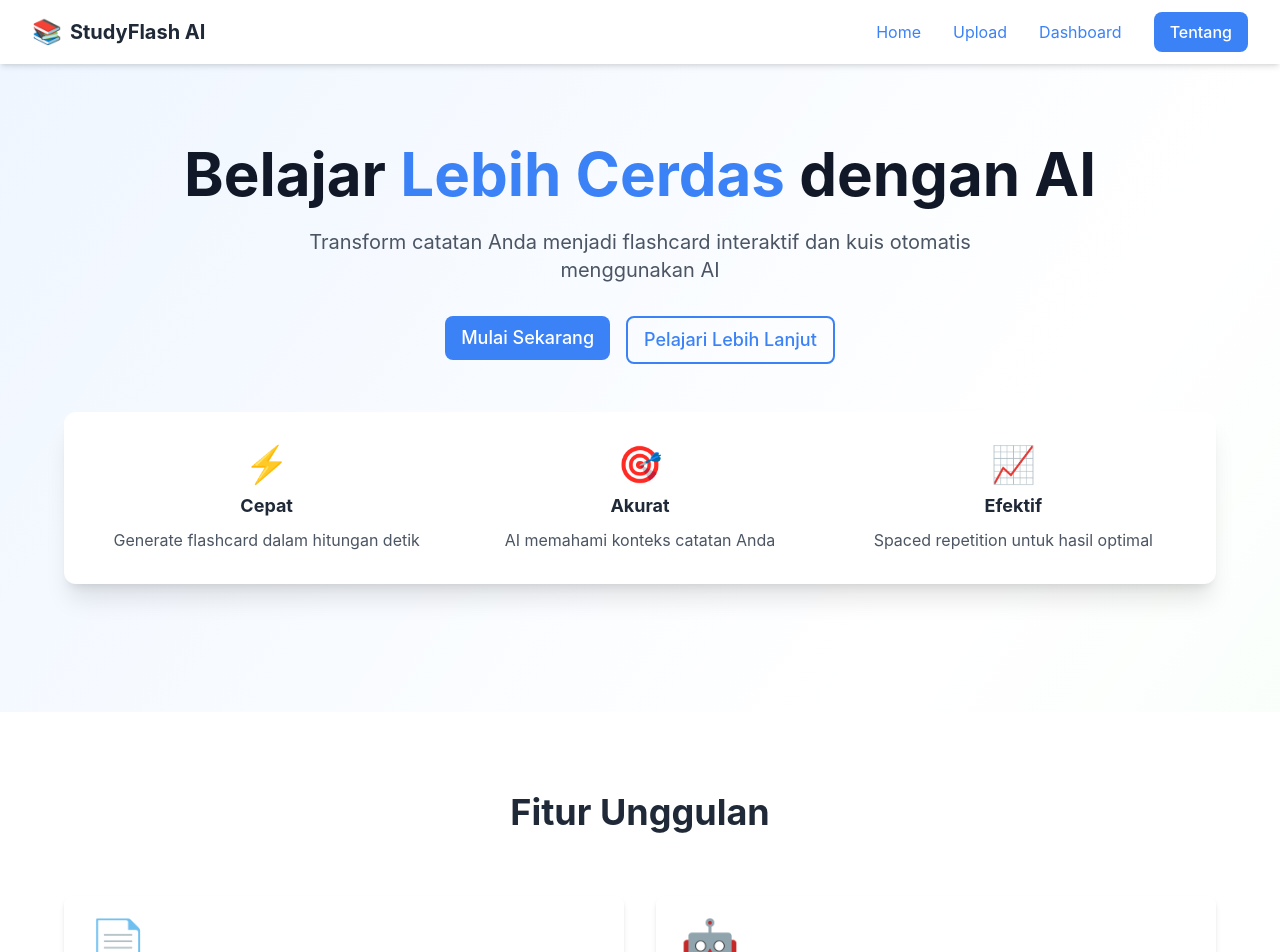
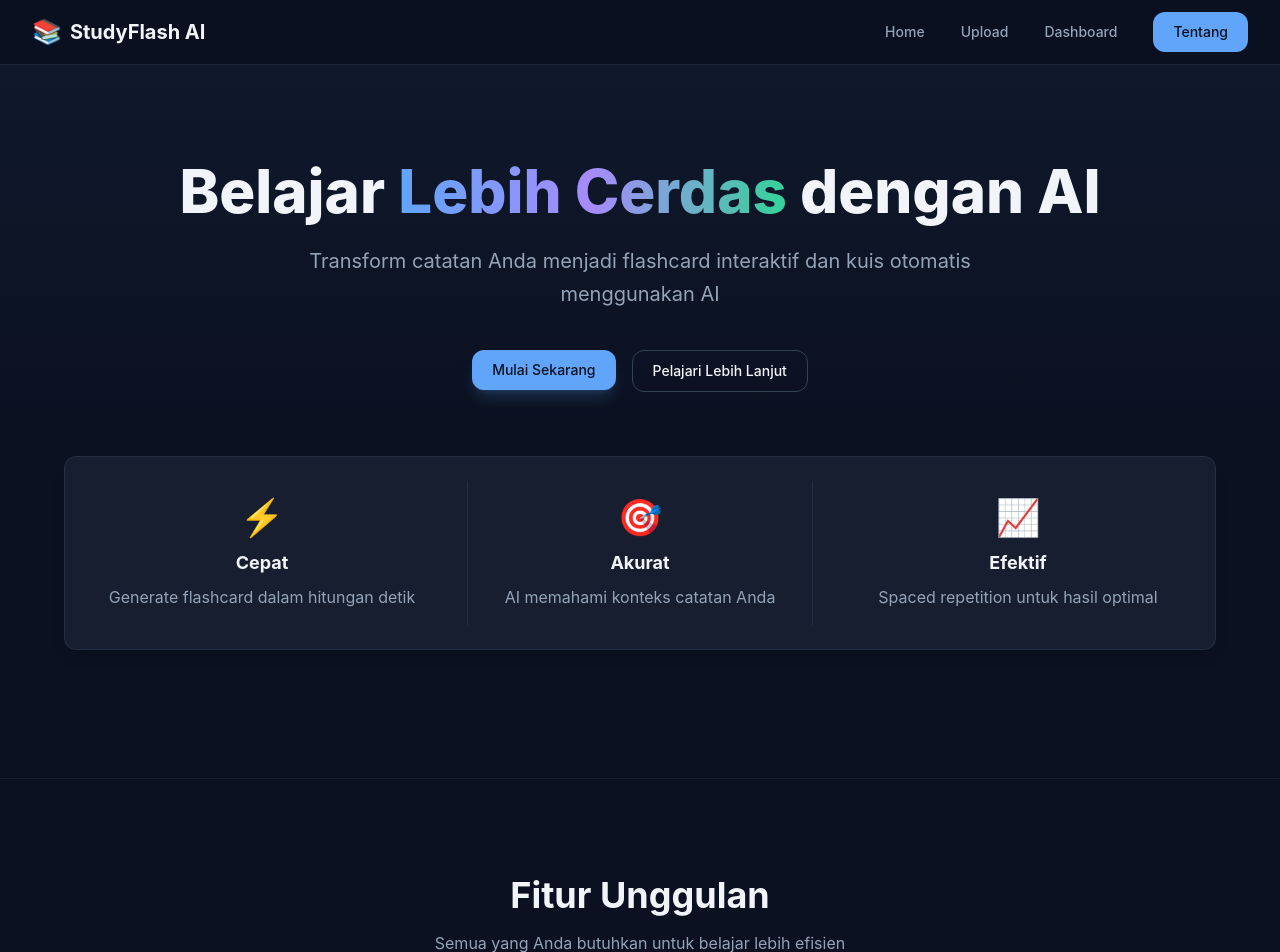
Before and after one commit to ferdi2104/TUGAS-UAS-PEMROGRAMAN-WEB, a Next.js app: page / in a window 1280 px wide. Shown: the top 952 px of the page. Built offline with nearby package versions, Linux system fonts and the light colour scheme.

Commit message:
dark mode: full dark theme di semua halaman

```diff
--- a/app/about/page.tsx
+++ b/app/about/page.tsx
@@ -21,23 +21,23 @@ export default function AboutPage() {
 
   return (
     <motion.div
-      className="min-h-screen bg-light py-12 px-4"
+      className="min-h-screen py-12 px-4"
       initial="hidden"
       animate="visible"
       variants={containerVariants}
     >
       <div className="max-w-4xl mx-auto">
         <motion.div className="mb-12" variants={itemVariants}>
-          <h1 className="text-5xl font-bold mb-4">Tentang StudyFlash AI</h1>
-          <p className="text-xl text-gray-600">
+          <h1 className="text-5xl font-bold mb-4 text-light">Tentang StudyFlash AI</h1>
+          <p className="text-xl text-muted">
             Platform SaaS revolusioner untuk pembelajaran yang lebih efisien
           </p>
         </motion.div>
 
         {/* Story Section */}
         <motion.section className="mb-16" variants={itemVariants}>
-          <h2 className="text-3xl font-bold mb-6">Cerita Kami</h2>
-          <div className="bg-white rounded-lg shadow-lg p-8 space-y-4 text-gray-700 leading-relaxed">
+            <h2 className="text-3xl font-bold mb-6 text-light">Cerita Kami</h2>
+          <div className="card space-y-4 text-muted leading-relaxed">
             <p>
               StudyFlash AI lahir dari sebuah ide sederhana: bagaimana cara membuat belajar menjadi lebih efisien dan menyenangkan?
             </p>
@@ -52,7 +52,7 @@ export default function AboutPage() {
 
         {/* Features Section */}
         <motion.section className="mb-16" variants={itemVariants}>
-          <h2 className="text-3xl font-bold mb-6">Fitur Unggulan</h2>
+          <h2 className="text-3xl font-bold mb-6 text-light">Fitur Unggulan</h2>
           <motion.div
             className="grid grid-cols-1 md:grid-cols-2 gap-6"
             variants={containerVariants}
@@ -97,7 +97,7 @@ export default function AboutPage() {
               >
                 <div className="text-4xl mb-4">{feature.icon}</div>
                 <h3 className="font-bold text-lg mb-2">{feature.title}</h3>
-                <p className="text-gray-600">{feature.desc}</p>
+                <p className="text-muted">{feature.desc}</p>
               </motion.div>
             ))}
           </motion.div>
@@ -105,9 +105,9 @@ export default function AboutPage() {
 
         {/* Tech Stack Section */}
         <motion.section className="mb-16" variants={itemVariants}>
-          <h2 className="text-3xl font-bold mb-6">Tech Stack</h2>
+          <h2 className="text-3xl font-bold mb-6 text-light">Tech Stack</h2>
           <motion.div
-            className="bg-white rounded-lg shadow-lg p-8"
+            className="card"
             variants={containerVariants}
           >
             <div className="grid grid-cols-1 md:grid-cols-2 gap-8">
@@ -138,7 +138,7 @@ export default function AboutPage() {
 
         {/* Call to Action */}
         <motion.section
-          className="bg-gradient-to-r from-primary to-secondary rounded-xl p-12 text-center text-white"
+          className="glass rounded-xl p-12 text-center"
           variants={itemVariants}
         >
           <h2 className="text-3xl font-bold mb-4">Siap Memulai?</h2>
--- a/app/layout.tsx
+++ b/app/layout.tsx
@@ -10,7 +10,7 @@ export default function RootLayout({
   children: ReactNode;
 }) {
   return (
-    <html lang="id">
+    <html lang="id" className="dark">
       <head>
         <meta charSet="utf-8" />
         <meta name="viewport" content="width=device-width, initial-scale=1" />
@@ -19,7 +19,7 @@ export default function RootLayout({
       </head>
       <body>
         <Navigation />
-        <main className="min-h-screen bg-light">
+        <main className="min-h-screen bg-dark">
           {children}
         </main>
       </body>
--- a/app/page.tsx
+++ b/app/page.tsx
@@ -26,31 +26,32 @@ export default function HomePage() {
 
   return (
     <motion.div
-      className="min-h-screen bg-gradient-to-br from-blue-50 via-white to-green-50"
+      className="min-h-screen"
       initial="hidden"
       animate="visible"
       variants={containerVariants}
     >
       {/* Hero Section */}
-      <motion.section className="pt-20 pb-32 px-4 sm:px-6 lg:px-8" variants={itemVariants}>
-        <div className="max-w-6xl mx-auto text-center">
+      <motion.section className="relative pt-24 pb-32 px-4 sm:px-6 lg:px-8 overflow-hidden" variants={itemVariants}>
+        <div className="absolute inset-0 bg-gradient-to-b from-primary/5 via-transparent to-transparent pointer-events-none" />
+        <div className="max-w-6xl mx-auto text-center relative">
           <motion.h1
-            className="text-5xl sm:text-6xl font-bold text-gray-900 mb-6"
+            className="text-5xl sm:text-6xl font-extrabold text-light mb-6 leading-tight"
             variants={itemVariants}
           >
-            Belajar <span className="text-primary">Lebih Cerdas</span> dengan AI
+            Belajar <span className="text-gradient">Lebih Cerdas</span> dengan AI
           </motion.h1>
 
           <motion.p
-            className="text-xl text-gray-600 mb-8 max-w-2xl mx-auto"
+            className="text-xl text-muted mb-10 max-w-2xl mx-auto leading-relaxed"
             variants={itemVariants}
           >
             Transform catatan Anda menjadi flashcard interaktif dan kuis otomatis menggunakan AI
           </motion.p>
 
-          <motion.div className="flex gap-4 justify-center mb-12" variants={itemVariants}>
+          <motion.div className="flex gap-4 justify-center mb-16" variants={itemVariants}>
             <Link href="/upload">
-              <button className="btn-primary text-lg px-8 py-3">
+              <button className="btn-primary text-lg px-8 py-3 shadow-lg shadow-primary/20">
                 Mulai Sekarang
               </button>
             </Link>
@@ -62,24 +63,24 @@ export default function HomePage() {
           </motion.div>
 
           <motion.div
-            className="bg-white rounded-xl shadow-xl p-8"
+            className="card !bg-surface-light/60 backdrop-blur-xl border-border/50"
             variants={itemVariants}
           >
             <div className="grid grid-cols-1 md:grid-cols-3 gap-8">
-              <div>
-                <div className="text-4xl font-bold text-primary mb-2">⚡</div>
-                <h3 className="font-bold text-lg mb-2">Cepat</h3>
-                <p className="text-gray-600">Generate flashcard dalam hitungan detik</p>
+              <div className="text-center p-4">
+                <div className="text-4xl mb-3">⚡</div>
+                <h3 className="font-bold text-lg mb-2 text-light">Cepat</h3>
+                <p className="text-muted">Generate flashcard dalam hitungan detik</p>
               </div>
-              <div>
-                <div className="text-4xl font-bold text-secondary mb-2">🎯</div>
-                <h3 className="font-bold text-lg mb-2">Akurat</h3>
-                <p className="text-gray-600">AI memahami konteks catatan Anda</p>
+              <div className="text-center p-4 border-x border-border/50">
+                <div className="text-4xl mb-3">🎯</div>
+                <h3 className="font-bold text-lg mb-2 text-light">Akurat</h3>
+                <p className="text-muted">AI memahami konteks catatan Anda</p>
               </div>
-              <div>
-                <div className="text-4xl font-bold text-warning mb-2">📈</div>
-                <h3 className="font-bold text-lg mb-2">Efektif</h3>
-                <p className="text-gray-600">Spaced repetition untuk hasil optimal</p>
+              <div className="text-center p-4">
+                <div className="text-4xl mb-3">📈</div>
+                <h3 className="font-bold text-lg mb-2 text-light">Efektif</h3>
+                <p className="text-muted">Spaced repetition untuk hasil optimal</p>
               </div>
             </div>
           </motion.div>
@@ -87,14 +88,17 @@ export default function HomePage() {
       </motion.section>
 
       {/* Features Section */}
-      <motion.section className="py-20 px-4 sm:px-6 lg:px-8 bg-white" variants={itemVariants}>
+      <motion.section className="py-24 px-4 sm:px-6 lg:px-8 border-t border-border/30" variants={itemVariants}>
         <div className="max-w-6xl mx-auto">
           <motion.h2
-            className="text-4xl font-bold text-center mb-16"
+            className="text-4xl font-bold text-center mb-4 text-light"
             variants={itemVariants}
           >
             Fitur Unggulan
           </motion.h2>
+          <motion.p className="text-center text-muted mb-16 max-w-xl mx-auto" variants={itemVariants}>
+            Semua yang Anda butuhkan untuk belajar lebih efisien
+          </motion.p>
 
           <motion.div className="grid grid-cols-1 md:grid-cols-2 gap-8" variants={containerVariants}>
             {[
@@ -131,13 +135,13 @@ export default function HomePage() {
             ].map((feature, idx) => (
               <motion.div
                 key={idx}
-                className="card"
+                className="card group"
                 variants={itemVariants}
                 whileHover={{ y: -5 }}
               >
-                <div className="text-5xl mb-4">{feature.icon}</div>
-                <h3 className="font-bold text-xl mb-3">{feature.title}</h3>
-                <p className="text-gray-600">{feature.desc}</p>
+                <div className="text-5xl mb-4 group-hover:scale-110 transition-transform duration-300">{feature.icon}</div>
+                <h3 className="font-bold text-xl mb-3 text-light group-hover:text-primary transition-colors">{feature.title}</h3>
+                <p className="text-muted leading-relaxed">{feature.desc}</p>
               </motion.div>
             ))}
           </motion.div>
@@ -145,17 +149,18 @@ export default function HomePage() {
       </motion.section>
 
       {/* CTA Section */}
-      <motion.section className="py-20 px-4 sm:px-6 lg:px-8 bg-gradient-to-r from-primary to-secondary" variants={itemVariants}>
-        <div className="max-w-4xl mx-auto text-center text-white">
+      <motion.section className="relative py-24 px-4 sm:px-6 lg:px-8 overflow-hidden" variants={itemVariants}>
+        <div className="absolute inset-0 bg-gradient-to-br from-primary/10 via-accent/5 to-secondary/10" />
+        <div className="max-w-4xl mx-auto text-center relative">
           <motion.h2
-            className="text-4xl font-bold mb-6"
+            className="text-4xl font-bold mb-4 text-light"
             variants={itemVariants}
           >
             Siap Mengubah Cara Belajarmu?
           </motion.h2>
 
           <motion.p
-            className="text-xl mb-8 opacity-90"
+            className="text-lg text-muted mb-10 max-w-lg mx-auto"
             variants={itemVariants}
           >
             Bergabunglah dengan ribuan siswa yang telah merasakan belajar lebih efisien
@@ -163,7 +168,7 @@ export default function HomePage() {
 
           <motion.div variants={itemVariants}>
             <Link href="/upload">
-              <button className="bg-white text-primary font-bold py-3 px-8 rounded-lg hover:bg-gray-100 transition-colors text-lg">
+              <button className="btn-primary text-lg px-10 py-3.5 shadow-lg shadow-primary/30">
                 Mulai Belajar Sekarang
               </button>
             </Link>
--- a/components/Navigation.tsx
+++ b/components/Navigation.tsx
@@ -7,45 +7,29 @@ export default function Navigation() {
   const [isOpen, setIsOpen] = useState(false);
 
   return (
-    <nav className="bg-white shadow-md sticky top-0 z-50">
+    <nav className="sticky top-0 z-50 bg-dark/80 backdrop-blur-xl border-b border-border/50">
       <div className="max-w-7xl mx-auto px-4 sm:px-6 lg:px-8">
-        <div className="flex justify-between h-16">
-          <div className="flex items-center">
-            <Link href="/" className="flex items-center gap-2">
-              <span className="text-2xl font-bold text-primary">📚</span>
-              <span className="font-bold text-xl text-dark hidden sm:inline">StudyFlash AI</span>
-            </Link>
-          </div>
+        <div className="flex justify-between h-16 items-center">
+          <Link href="/" className="flex items-center gap-2 group">
+            <span className="text-2xl">📚</span>
+            <span className="font-bold text-xl text-light hidden sm:inline group-hover:text-primary transition-colors">
+              StudyFlash AI
+            </span>
+          </Link>
 
-          <div className="hidden md:flex items-center gap-8">
-            <Link href="/" className="hover:text-primary transition-colors">
-              Home
-            </Link>
-            <Link href="/upload" className="hover:text-primary transition-colors">
-              Upload
-            </Link>
-            <Link href="/dashboard" className="hover:text-primary transition-colors">
-              Dashboard
-            </Link>
-            <Link href="/about" className="btn-primary py-2 px-4">
-              Tentang
-            </Link>
+          <div className="hidden md:flex items-center gap-1">
+            <Link href="/" className="nav-link">Home</Link>
+            <Link href="/upload" className="nav-link">Upload</Link>
+            <Link href="/dashboard" className="nav-link">Dashboard</Link>
+            <Link href="/about" className="btn-primary py-2 px-4 ml-4">Tentang</Link>
           </div>
 
           <button
-            className="md:hidden flex items-center"
+            className="md:hidden flex items-center text-light p-2 hover:bg-surface-light rounded-lg transition-colors"
             onClick={() => setIsOpen(!isOpen)}
           >
-            <svg
-              className="w-6 h-6"
-              fill="none"
-              stroke="currentColor"
-              viewBox="0 0 24 24"
-            >
-              <path
-                strokeLinecap="round"
-                strokeLinejoin="round"
-                strokeWidth={2}
+            <svg className="w-6 h-6" fill="none" stroke="currentColor" viewBox="0 0 24 24">
+              <path strokeLinecap="round" strokeLinejoin="round" strokeWidth={2}
                 d={isOpen ? 'M6 18L18 6M6 6l12 12' : 'M4 6h16M4 12h16M4 18h16'}
               />
             </svg>
@@ -53,31 +37,11 @@ export default function Navigation() {
         </div>
 
         {isOpen && (
-          <div className="md:hidden pb-4 space-y-2">
-            <Link
-              href="/"
-              className="block px-4 py-2 hover:bg-gray-100 rounded"
-            >
-              Home
-            </Link>
-            <Link
-              href="/upload"
-              className="block px-4 py-2 hover:bg-gray-100 rounded"
-            >
-              Upload
-            </Link>
-            <Link
-              href="/dashboard"
-              className="block px-4 py-2 hover:bg-gray-100 rounded"
-            >
-              Dashboard
-            </Link>
-            <Link
-              href="/about"
-              className="block px-4 py-2 hover:bg-gray-100 rounded"
-            >
-              Tentang
-            </Link>
+          <div className="md:hidden pb-4 space-y-1 border-t border-border/50 pt-4 mt-1">
+            <Link href="/" className="mobile-nav-link">Home</Link>
+            <Link href="/upload" className="mobile-nav-link">Upload</Link>
+            <Link href="/dashboard" className="mobile-nav-link">Dashboard</Link>
+            <Link href="/about" className="mobile-nav-link">Tentang</Link>
           </div>
         )}
       </div>
--- a/styles/globals.css
+++ b/styles/globals.css
@@ -1,27 +1,35 @@
 @tailwind base;
 @tailwind components;
 @tailwind utilities;
+
+@import url('https://fonts.googleapis.com/css2?family=Inter:wght@300;400;500;600;700;800&display=swap');
 
 * {
   @apply m-0 p-0 box-border;
 }
 
+html {
+  scroll-behavior: smooth;
+}
+
 html,
 body {
   @apply w-full h-full;
-  font-family: -apple-system, BlinkMacSystemFont, 'Segoe UI', 'Roboto', 'Oxygen',
-    'Ubuntu', 'Cantarell', 'Fira Sans', 'Droid Sans', 'Helvetica Neue',
-    sans-serif;
+  font-family: 'Inter', system-ui, -apple-system, sans-serif;
   -webkit-font-smoothing: antialiased;
   -moz-osx-font-smoothing: grayscale;
 }
 
 body {
-  @apply bg-light text-dark;
+  @apply bg-dark text-light;
+}
+
+::selection {
+  @apply bg-primary/30 text-white;
 }
 
 a {
-  @apply text-primary hover:text-blue-700 transition-colors;
+  @apply text-primary hover:text-blue-300 transition-colors duration-200;
 }
 
 /* Scrollbar */
@@ -30,80 +38,146 @@ a {
 }
 
 ::-webkit-scrollbar-track {
-  @apply bg-light;
+  @apply bg-dark;
 }
 
 ::-webkit-scrollbar-thumb {
-  @apply bg-primary rounded-full;
+  @apply bg-surface-light rounded-full hover:bg-border transition-colors;
 }
 
-::-webkit-scrollbar-thumb:hover {
-  @apply bg-blue-700;
+/* Glass Card */
+.card {
+  @apply bg-surface-light/80 backdrop-blur-sm border border-border/50 rounded-xl p-6
+         shadow-lg shadow-black/10 hover:shadow-xl hover:shadow-black/20
+         transition-all duration-300 hover:border-primary/30;
 }
 
-/* Animations */
-@keyframes fadeIn {
-  from {
-    opacity: 0;
-  }
-  to {
-    opacity: 1;
-  }
-}
-
-@keyframes slideIn {
-  from {
-    transform: translateY(10px);
-    opacity: 0;
-  }
-  to {
-    transform: translateY(0);
-    opacity: 1;
-  }
-}
-
-.animate-fadeIn {
-  animation: fadeIn 0.3s ease-in-out;
-}
-
-.animate-slideIn {
-  animation: slideIn 0.3s ease-in-out;
-}
-
-/* Cards */
-.card {
-  @apply bg-white rounded-lg shadow-md p-6 hover:shadow-lg transition-shadow;
-}
-
+/* Buttons */
 .btn {
-  @apply px-4 py-2 rounded-lg font-medium transition-all cursor-pointer;
+  @apply inline-flex items-center justify-center gap-2 px-5 py-2.5 rounded-xl
+         font-medium text-sm transition-all duration-200 cursor-pointer
+         focus:outline-none focus:ring-2 focus:ring-primary/50 focus:ring-offset-2 focus:ring-offset-dark
+         disabled:opacity-50 disabled:cursor-not-allowed;
 }
 
 .btn-primary {
-  @apply btn bg-primary text-white hover:bg-blue-700;
+  @apply btn bg-primary text-dark font-semibold
+         hover:bg-blue-400 hover:shadow-lg hover:shadow-primary/25
+         active:scale-[0.97];
 }
 
 .btn-secondary {
-  @apply btn bg-secondary text-white hover:bg-green-700;
+  @apply btn bg-secondary text-dark font-semibold
+         hover:bg-emerald-400 hover:shadow-lg hover:shadow-secondary/25
+         active:scale-[0.97];
 }
 
 .btn-outline {
-  @apply btn border-2 border-primary text-primary hover:bg-primary hover:text-white;
+  @apply btn border border-border text-light bg-transparent
+         hover:bg-surface-light hover:border-primary/50 hover:text-primary
+         active:scale-[0.97];
 }
 
 .btn-danger {
-  @apply btn bg-danger text-white hover:bg-red-700;
+  @apply btn bg-danger/10 text-danger border border-danger/20
+         hover:bg-danger hover:text-white hover:border-danger
+         active:scale-[0.97];
 }
 
+.btn-ghost {
+  @apply btn bg-transparent text-muted hover:text-light hover:bg-surface-light
+         active:scale-[0.97];
+}
+
+/* Inputs */
 .input {
-  @apply w-full px-4 py-2 border border-gray-300 rounded-lg focus:outline-none focus:ring-2 focus:ring-primary;
+  @apply w-full px-4 py-3 bg-surface-light border border-border rounded-xl
+         text-light placeholder-muted/60
+         focus:outline-none focus:border-primary/50 focus:ring-2 focus:ring-primary/20
+         transition-all duration-200;
 }
 
 .input:disabled {
-  @apply bg-gray-100 cursor-not-allowed;
+  @apply opacity-50 cursor-not-allowed;
 }
 
-/* Flashcard container */
+/* Flashcard */
 .flashcard-container {
-  perspective: 1000px;
+  perspective: 1200px;
 }
+
+/* Glow effect for active elements */
+.glow {
+  animation: glow 2s ease-in-out infinite alternate;
+}
+
+/* Floating animation */
+.float {
+  animation: float 3s ease-in-out infinite;
+}
+
+/* Gradient text */
+.text-gradient {
+  @apply bg-clip-text text-transparent bg-gradient-to-r from-primary via-accent to-secondary;
+}
+
+/* Glass panel */
+.glass {
+  @apply bg-surface-light/60 backdrop-blur-xl border border-border/30 shadow-lg shadow-black/5;
+}
+
+/* Code block */
+code {
+  @apply font-mono text-sm bg-surface-light px-2 py-0.5 rounded-md text-primary;
+}
+
+/* Gradient border */
+.gradient-border {
+  @apply relative;
+}
+
+.gradient-border::before {
+  content: '';
+  @apply absolute inset-0 rounded-xl p-[1px] bg-gradient-to-r from-primary via-accent to-secondary;
+  -webkit-mask: linear-gradient(#fff 0 0) content-box, linear-gradient(#fff 0 0);
+  mask: linear-gradient(#fff 0 0) content-box, linear-gradient(#fff 0 0);
+  -webkit-mask-composite: xor;
+  mask-composite: exclude;
+}
+
+/* Divider */
+.divider {
+  @apply w-full h-px bg-gradient-to-r from-transparent via-border to-transparent my-6;
+}
+
+/* Nav links */
+.nav-link {
+  @apply px-4 py-2 text-muted hover:text-light rounded-lg transition-all duration-200
+         hover:bg-surface-light text-sm font-medium;
+}
+
+.mobile-nav-link {
+  @apply block px-4 py-3 text-muted hover:text-light rounded-lg transition-all
+         hover:bg-surface-light text-sm font-medium;
+}
+
+/* Badge */
+.badge {
+  @apply inline-flex items-center px-2.5 py-0.5 rounded-full text-xs font-medium;
+}
+
+.badge-primary {
+  @apply badge bg-primary/10 text-primary border border-primary/20;
+}
+
+.badge-secondary {
+  @apply badge bg-secondary/10 text-secondary border border-secondary/20;
+}
+
+.badge-warning {
+  @apply badge bg-warning/10 text-warning border border-warning/20;
+}
+
+.badge-danger {
+  @apply badge bg-danger/10 text-danger border border-danger/20;
+}
```
Also changed, not shown: app/dashboard/page.tsx (+19 -19 lines), app/study/page.tsx (+28 -28 lines), app/upload/page.tsx (+7 -7 lines), tailwind.config.js (+32 -6 lines), 1 other file (tests, documents, lock files or other folders).
